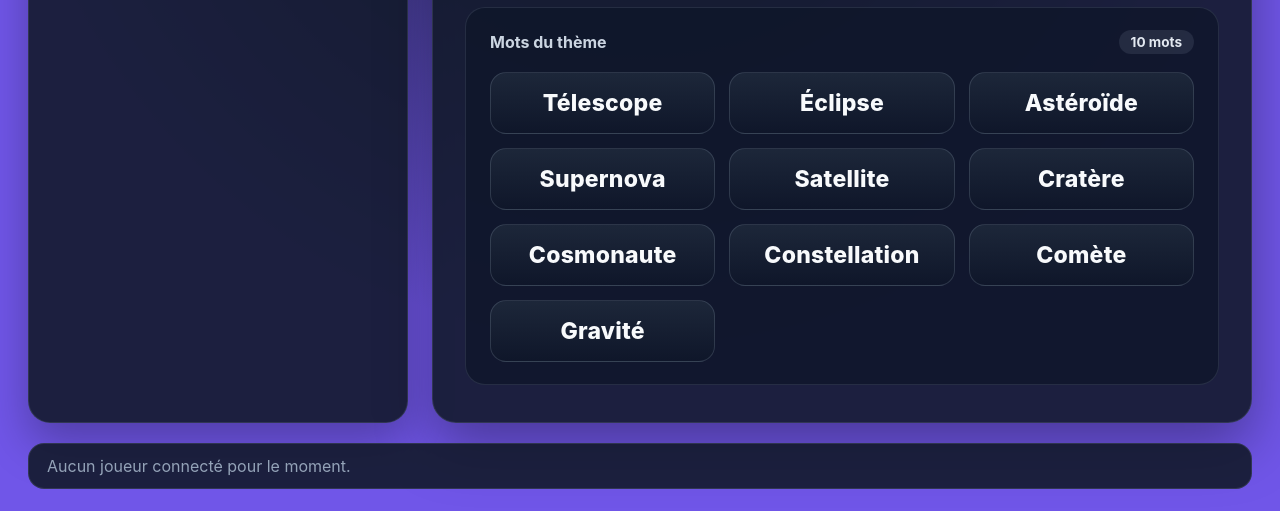
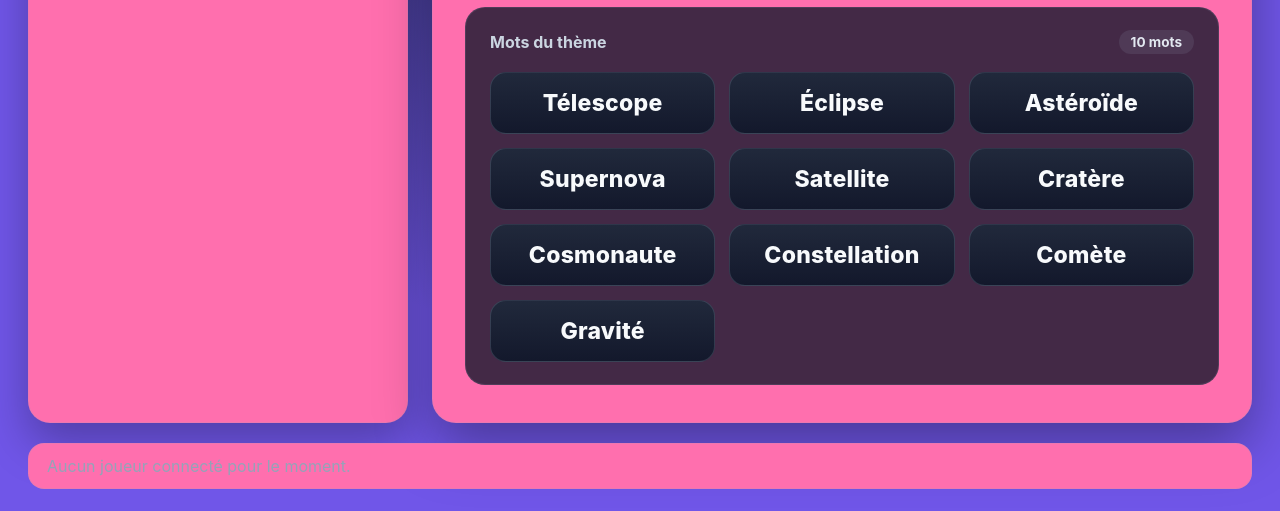
Before and after one commit to JoCrevier/JeuDeLimposteur, a plain HTML site: page board.html in a window 1280 px wide. Shown: the part 289-800 px from the top of the page. Drawn offline with Linux system fonts and the light colour scheme; no server answers.

Commit message:
modification board

```diff
--- a/board.css
+++ b/board.css
@@ -1,7 +1,7 @@
 :root {
   --bg-primary: #7056E8;
   --bg-secondary: #FF6FAE;
-  --bg-card: rgba(17, 24, 39, 0.88);
+  --bg-card: #FF6FAE;
   --bg-card-soft: rgba(30, 41, 59, 0.72);
   --border-subtle: rgba(148, 163, 184, 0.18);
   --border-accent: rgba(99, 102, 241, 0.55);
```
